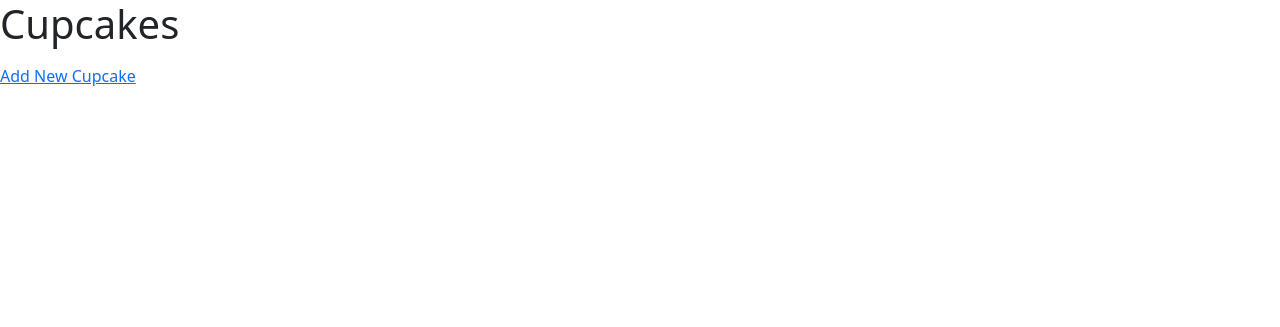
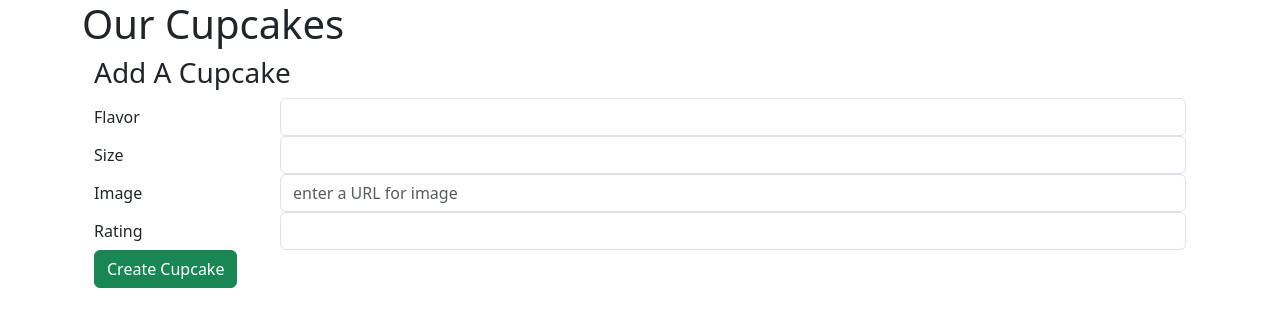
Before and after one commit to Beebops/Flask-Cupcakes, a Flask app: page / in a window 1280 px wide. Shown: the top 327 px of the page. Run offline with Flask 3, Linux system fonts and the light colour scheme; data that the repository does not hold is empty.

Commit message:
added js to render cupcakes list and added the event listener to form to create new cucpake

```diff
--- a/app.py
+++ b/app.py
@@ -1,9 +1,11 @@
 from flask import Flask, jsonify, request, render_template, redirect, flash
+from flask_cors import CORS
 from models import db, connect_db, Cupcake
 from flask_debugtoolbar import DebugToolbarExtension
 import os
 
 app = Flask(__name__)
+CORS(app, methods=['GET', 'POST'])
 #app.config['SQLALCHEMY_DATABASE_URI'] = 'postgresql:///cupcakes_db'
 app.config['SQLALCHEMY_DATABASE_URI'] = (
     os.environ.get('DATABASE_URL', 'postgresql:///cupcakes_db'))
@@ -22,34 +24,15 @@ app.app_context().push()
 @app.route('/')
 def show_cupcakes():
     """Renders html template with a list of all cupcakes"""
-    cupcakes = Cupcake.query.all()
-    return render_template('index.html', cupcakes=cupcakes)
-
-@app.route('/cupcakes/new')
-def show_cupcake_form():
-    """Shows form to create new cupcake"""
-    return render_template('new_cupcake_form.html')
-
-@app.route('/cupcakes/new', methods=["POST"])
-def handle_cupcake_form():
-    """Adds new cupcake to db"""
-    flavor = request.form.get('flavor')
-    size = request.form.get('size')
-    image = request.form.get('image', None)
-    rating= request.form.get('rating')
-
-    cupcake = Cupcake(flavor=flavor, size=size, image=image, rating=rating)
-    db.session.add(cupcake)
-    db.session.commit()
-
-    flash(f"A new {cupcake.flavor} cupcake was added!")
-    return redirect('/')
+    #cupcakes = Cupcake.query.all()
+    return render_template('index.html')
 
 @app.route("/api/cupcakes")
 def list_cupcakes():
-    """Returns json of all cupcakes resources"""
-    all_cupcakes = [cupcake.serialize() for cupcake in Cupcake.query.all()]
-    return jsonify(cupcakes=all_cupcakes)
+    """Returns json of all cupcakes resources
+    """
+    cupcakes = [cupcake.serialize() for cupcake in Cupcake.query.all()]
+    return jsonify(cupcakes=cupcakes)
 
 @app.route("/api/cupcakes/<int:id>")
 def get_cupcake(id):
@@ -60,11 +43,12 @@ def get_cupcake(id):
 @app.route("/api/cupcakes", methods=["POST"])
 def create_cupcake():
     """Add a new cupcake resource to db"""
+    data = request.json
     new_cupcake = Cupcake(
-        flavor=request.json["flavor"],
-        size=request.json["size"],
-        rating=request.json["rating"],
-        image=request.json["image"]
+        flavor=data["flavor"],
+        size=data["size"],
+        rating=data["rating"],
+        image=data["image"] or None
     )
     db.session.add(new_cupcake)
     db.session.commit()
@@ -91,5 +75,26 @@ def delete_cupcake(id):
     db.session.commit()
     return jsonify(message="deleted")
 
+
 if __name__ == "__main__":
     app.run(debug=True)
+
+# @app.route('/cupcakes/new')
+# def show_cupcake_form():
+#     """Shows form to create new cupcake"""
+#     return render_template('new_cupcake_form.html')
+
+# @app.route('/cupcakes/new', methods=["POST"])
+# def handle_cupcake_form():
+#     """Adds new cupcake to db"""
+#     flavor = request.form.get('flavor')
+#     size = request.form.get('size')
+#     image = request.form.get('image', None)
+#     rating= request.form.get('rating')
+
+#     cupcake = Cupcake(flavor=flavor, size=size, image=image, rating=rating)
+#     db.session.add(cupcake)
+#     db.session.commit()
+
+#     flash(f"A new {cupcake.flavor} cupcake was added!")
+#     return redirect('/')
--- a/static/cupcakes.js
+++ b/static/cupcakes.js
@@ -1 +1,48 @@
-alert('we have cupcakes!')
+const baseURL = 'http://localhost:5000/api'
+
+async function showCupcakes() {
+  const response = await axios.get(`${baseURL}/cupcakes`)
+  console.log(response.data.cupcakes)
+  for (let cupcakeData of response.data.cupcakes) {
+    let newCupcake = $(createCupcakeHTML(cupcakeData))
+    $('#cupcakes-list').append(newCupcake)
+  }
+}
+
+// generate the HTML for all the cupcakes
+function createCupcakeHTML(cupcake) {
+  return `
+      <li class="list-group-item" data-id="${cupcake.id}">
+      ${cupcake.flavor} | ${cupcake.size} | ${cupcake.rating}
+      <button class="btn btn-danger">Delete</button>
+      </li>
+      <img class="cupcake-image" src="${cupcake.image}">
+  `
+}
+
+//handle form submit to add a new cupcake
+$('#new-cupcake-form').on('submit', async function (e) {
+  e.preventDefault()
+
+  let flavor = $('#flavor').val()
+  let size = $('#size').val()
+  let rating = $('#rating').val()
+  let image = $('#image').val()
+
+  const newCupcakeRes = await axios.post(`${baseURL}/cupcakes`, {
+    flavor,
+    size,
+    rating,
+    image,
+  })
+
+  let newCupcake = $(createCupcakeHTML(newCupcakeRes.data.cupcake))
+  $('#cupcakes-list').append(newCupcake)
+  $('#new-cupcake-form').trigger('reset')
+})
+
+$(showCupcakes)
+
+// on page load, await the response from /api/cupcakes route and use the json that gets returned from that function to render the list of cupcakes in the database
+
+// // response -> {cupcakes: [{id, flavor, rating, size, image}, ...]}
--- /dev/null
+++ b/static/styles.css
@@ -0,0 +1,4 @@
+.cupcake-image {
+  max-width: 250px;
+  max-height: 250px;
+}
--- a/templates/base.html
+++ b/templates/base.html
@@ -4,6 +4,7 @@
     <meta charset="UTF-8" />
     <meta http-equiv="X-UA-Compatible" content="IE=edge" />
     <meta name="viewport" content="width=device-width, initial-scale=1.0" />
+    <link rel="stylesheet" href="static/styles.css" />
     <link
       href="https://cdn.jsdelivr.net/npm/bootstrap@5.3.0-alpha3/dist/css/bootstrap.min.css"
       rel="stylesheet"
@@ -20,5 +21,6 @@
       integrity="sha256-2Pmvv0kuTBOenSvLm6bvfBSSHrUJ+3A7x6P5Ebd07/g="
       crossorigin="anonymous"
     ></script>
+    <script src="static/cupcakes.js"></script>
   </body>
 </html>
--- a/templates/index.html
+++ b/templates/index.html
@@ -1,14 +1,55 @@
 {% extends 'base.html' %} {% block title %}Cupcake Home{% endblock %} {% block
 content %}
-<h1>Cupcakes</h1>
-{% for msg in get_flashed_messages() %}
-<p>{{ msg }}</p>
-{% endfor %}
-<ul>
-  {% for cupcake in cupcakes %}
-  <li class="flavor-type" data-id="{{ cupcake.id }}">{{ cupcake.flavor }}</li>
+<div class="container">
+  <h1>Our Cupcakes</h1>
+  {% for msg in get_flashed_messages() %}
+  <p>{{ msg }}</p>
   {% endfor %}
-</ul>
-<a href="/cupcakes/new">Add New Cupcake</a>
+  <ul id="cupcakes-list" class="list-group"></ul>
 
+  <div class="container">
+    <h3>Add A Cupcake</h3>
+    <form id="new-cupcake-form">
+      <div class="form-group row">
+        <label for="flavor" class="col-sm-2 col-form-label">Flavor</label>
+        <div class="col-sm-10">
+          <input type="text" class="form-control" id="flavor" name="flavor" />
+        </div>
+      </div>
+      <div class="form-group row">
+        <label for="size" class="col-sm-2 col-form-label">Size</label>
+        <div class="col-sm-10">
+          <input type="text" class="form-control" id="size" name="size" />
+        </div>
+      </div>
+      <div class="form-group row">
+        <label for="image" class="col-sm-2 col-form-label">Image</label>
+        <div class="col-sm-10">
+          <input
+            type="text"
+            class="form-control"
+            id="image"
+            name="image"
+            placeholder="enter a URL for image"
+          />
+        </div>
+      </div>
+      <div class="form-group row">
+        <label for="rating" class="col-sm-2 col-form-label">Rating</label>
+        <div class="col-sm-10">
+          <input
+            type="number"
+            class="form-control"
+            step="0.1"
+            id="rating"
+            name="rating"
+            min="0"
+            max="10"
+          />
+        </div>
+      </div>
+      <button type="submit" class="btn btn-success">Create Cupcake</button>
+    </form>
+  </div>
+</div>
 {% endblock %}
```
